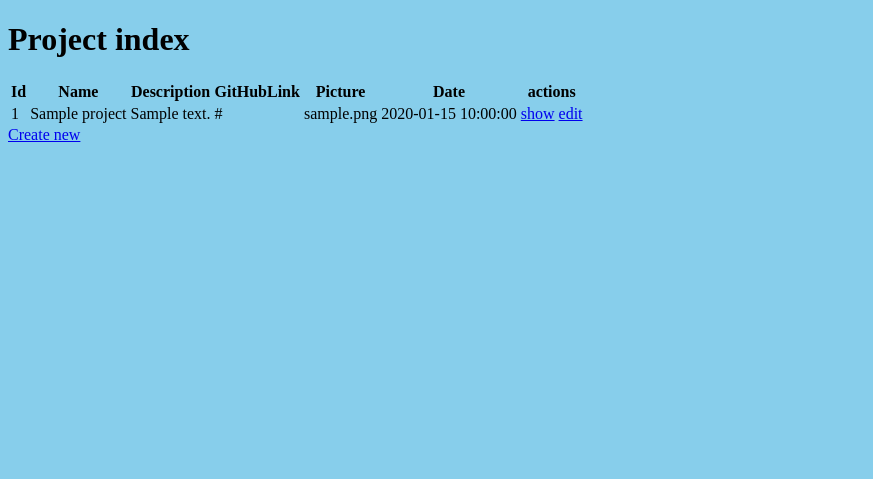
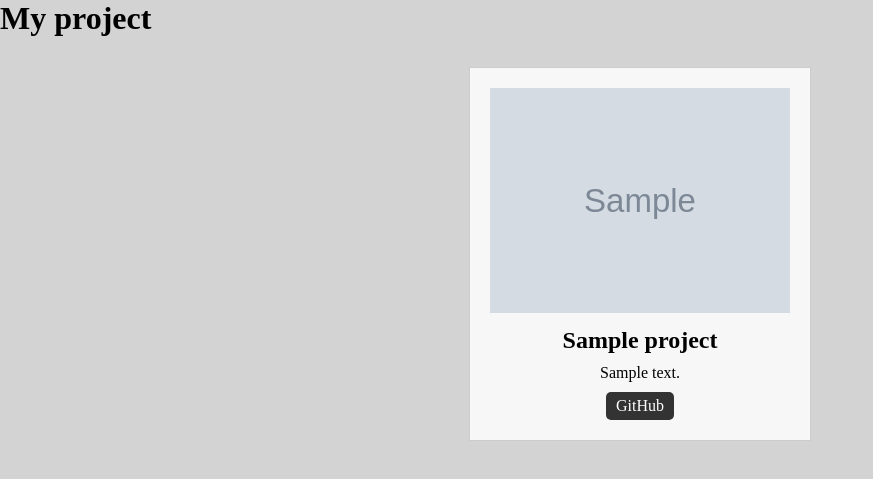
Before and after one commit to victorzanotelli/Portfolio, a Symfony app: template templates/project/index.html.twig in a window 1280 px wide. Shown: the top 479 px of the page, without its empty margins (0-873 px from the left). Run offline with Twig, Linux system fonts and the light colour scheme; the template is opened without the code that fills it: most values are stand-ins (such as "Sample title", 1, 10 or a date in 2020); grey boxes marked "Sample" are stand-in pictures; style sheets or scripts are compiled from the project's sources; some libraries are stand-ins or nearby versions.

Commit message:
efficient

```diff
--- a/assets/styles/app.css
+++ b/assets/styles/app.css
@@ -1,3 +1,67 @@
 body {
-    background-color: skyblue;
+    background-color: lightgray;
 }
+
+/* Reset some default styles */
+body, h1, h2, p, a {
+    margin: 0;
+    padding: 0;
+}
+
+/* Basic styling for the header */
+header {
+    background-color: #333;
+    color: #fff;
+    text-align: center;
+    padding: 20px;
+}
+
+/* Container for projects */
+.project-section {
+    display: flex;
+    justify-content: space-around;
+    flex-wrap: wrap;
+    margin: 20px;
+}
+
+/* Style for individual project cards */
+.project {
+    width: 300px;
+    margin: 10px;
+    padding: 20px;
+    background-color: #f7f7f7;
+    border: 1px solid #ccc;
+    text-align: center;
+}
+
+/* Style for project images */
+.project img {
+    max-width: 100%;
+    height: auto;
+}
+
+/* Style for project titles */
+.project h2 {
+    margin-top: 10px;
+    font-size: 1.5rem;
+}
+
+/* Style for project descriptions */
+.project p {
+    margin-top: 10px;
+}
+
+/* Style for GitHub links */
+.project a {
+    display: inline-block;
+    margin-top: 10px;
+    padding: 5px 10px;
+    background-color: #333;
+    color: #fff;
+    text-decoration: none;
+    border-radius: 5px;
+}
+
+.project a:hover {
+    background-color: #555;
+}
--- a/templates/project/index.html.twig
+++ b/templates/project/index.html.twig
@@ -3,41 +3,15 @@
 {% block title %}Project index{% endblock %}
 
 {% block body %}
-    <h1>Project index</h1>
-
-    <table class="table">
-        <thead>
-            <tr>
-                <th>Id</th>
-                <th>Name</th>
-                <th>Description</th>
-                <th>GitHubLink</th>
-                <th>Picture</th>
-                <th>Date</th>
-                <th>actions</th>
-            </tr>
-        </thead>
-        <tbody>
+    <h1>My project</h1>
+    <section class="project-section">
         {% for project in projects %}
-            <tr>
-                <td>{{ project.id }}</td>
-                <td>{{ project.name }}</td>
-                <td>{{ project.description }}</td>
-                <td>{{ project.gitHubLink }}</td>
-                <td>{{ project.picture }}</td>
-                <td>{{ project.date }}</td>
-                <td>
-                    <a href="{{ path('app_project_show', {'id': project.id}) }}">show</a>
-                    <a href="{{ path('app_project_edit', {'id': project.id}) }}">edit</a>
-                </td>
-            </tr>
-        {% else %}
-            <tr>
-                <td colspan="7">no records found</td>
-            </tr>
+            <div class="project">
+                <img src="{{ project.picture }}" alt="{{ project.name }}">
+                <h2>{{ project.name }}</h2>
+                <p>{{ project.description }}</p>
+                <a href="{{ project.gitHubLink }}" target="_blank">GitHub</a>
+            </div>
         {% endfor %}
-        </tbody>
-    </table>
-
-    <a href="{{ path('app_project_new') }}">Create new</a>
+    </section>
 {% endblock %}
```
